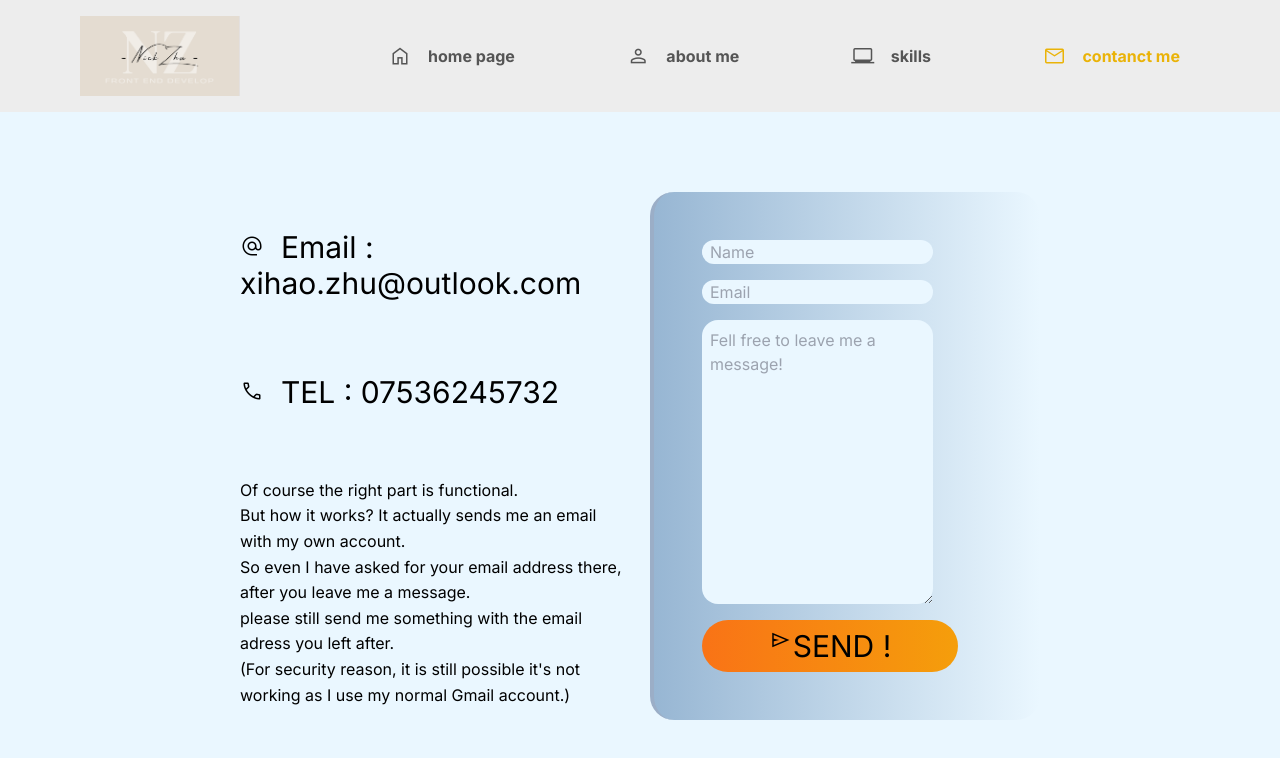
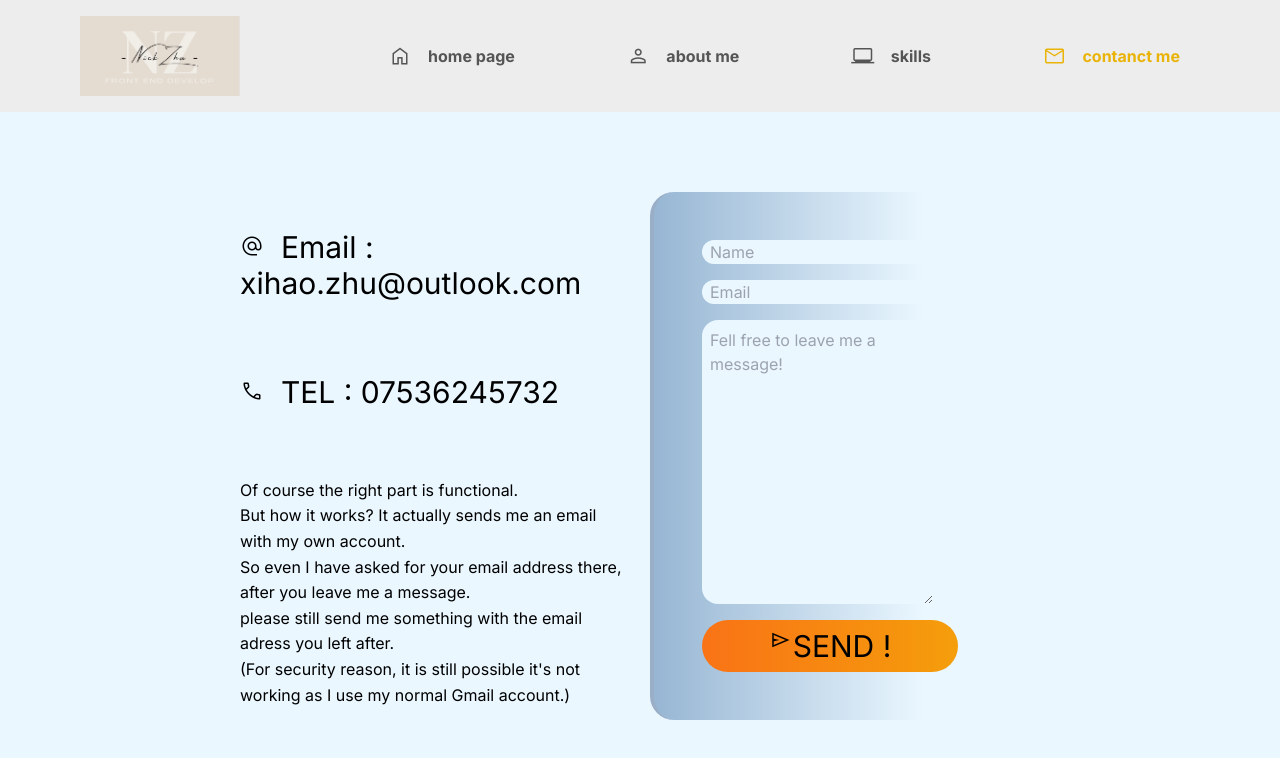
Before and after one commit to XihaoZhu/FakeBookBorrow, a Next.js app: page /profile/contactMe in a window 1280 px wide. Shown: the top 758 px of the page. Built offline with nearby package versions, Linux system fonts and the light colour scheme.

Commit message:
contact me finished

```diff
--- a/src/app/profile/contactMe/page.tsx
+++ b/src/app/profile/contactMe/page.tsx
@@ -42,7 +42,7 @@ export default function ContactMe() {
 
 
       {/* right side form*/}
-      <div className="bg-gradient-to-r from-[#97b6d3] to-color4 col-span-2 xl:col-span-1 row-span-2 rounded-3xl border-l-4 border-l-[#9baec7]">
+      <div className="bg-gradient-to-r from-[#97b6d3] via-70% via-color4 to-color4 col-span-2 xl:col-span-1 row-span-2 rounded-3xl border-l-4 border-l-[#9baec7]">
         <form onSubmit={handleSubmit} method="post" className="flex flex-col justify-center h-full w-full pl-2 lg:pl-10 py-10">
           <input type="text" name="name" id="name" required placeholder="Name" autoComplete="off" value={formValue.name} onChange={(e)=>handleChange(e)}
           className="w-4/5 lg:w-2/3 px-2 rounded-full m-2 bg-color4"/>
```
